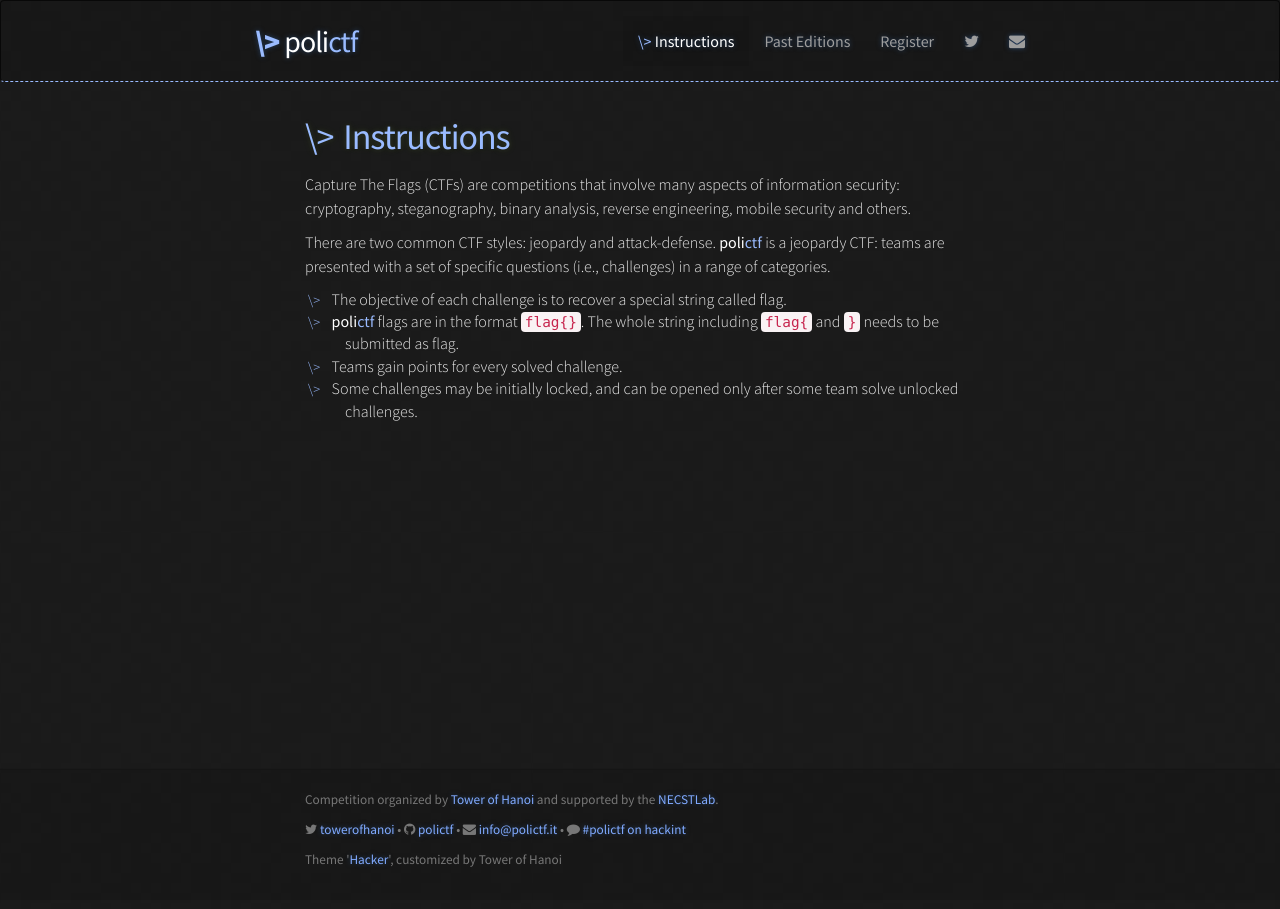
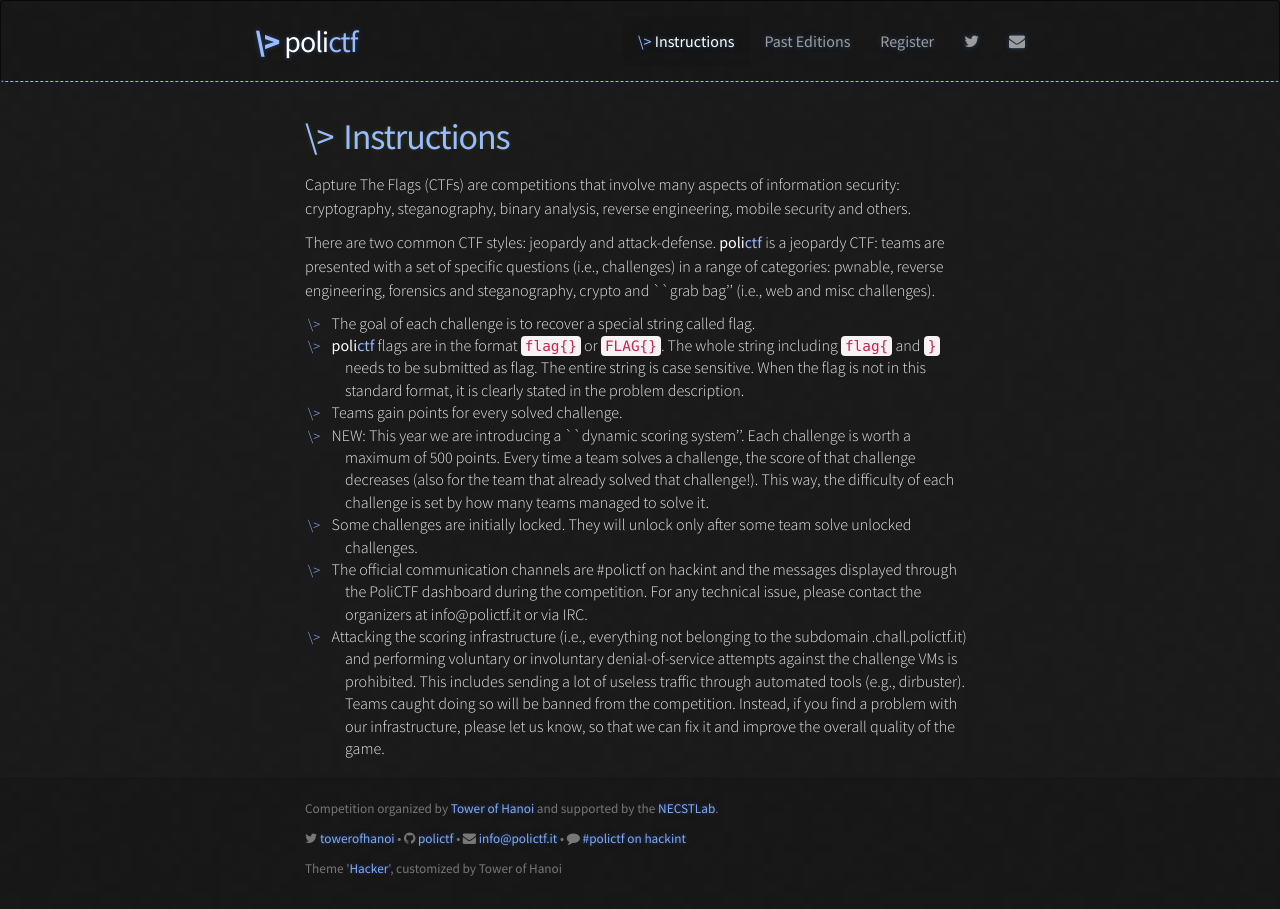
Before and after one commit to PoliCTF/2017.polictf.it, a Jekyll site: the page built from instructions.md, in a window 1280 px wide. Built offline with Jekyll 4.4.1, drawn with Linux system fonts in a browser that asks for light colours.

Commit message:
Upate instructions

```diff
--- a/instructions.md
+++ b/instructions.md
@@ -11,9 +11,31 @@
 cryptography, steganography, binary analysis, reverse engineering, mobile security and others.
 
 There are two common CTF styles: jeopardy and attack-defense.
-{{ site.polictf }} is a jeopardy CTF: teams are presented with a set of specific questions (i.e., challenges) in a range of categories.
+{{ site.polictf }} is a jeopardy CTF: teams are presented with a set of
+specific questions (i.e., challenges) in a range of categories: pwnable,
+reverse engineering, forensics and steganography, crypto and ``grab bag’’
+(i.e., web and misc challenges).
 
-* The objective of each challenge is to recover a special string called flag.
-* {{ site.polictf }} flags are in the format `flag{}`. The whole string including `flag{` and `}` needs to be submitted as flag.
+* The goal of each challenge is to recover a special string called flag.
+* {{ site.polictf }} flags are in the format `flag{}` or `FLAG{}`. The whole
+  string including `flag{` and `}` needs to be submitted as flag. The entire
+  string is case sensitive. When the flag is not in this standard format, it is
+  clearly stated in the problem description.
 * Teams gain points for every solved challenge.
-* Some challenges may be initially locked, and can be opened only after some team solve unlocked challenges.
+* NEW: This year we are introducing a ``dynamic scoring system’’. Each
+  challenge is worth a maximum of 500 points. Every time a team solves a
+  challenge, the score of that challenge decreases (also for the team that
+  already solved that challenge!). This way, the difficulty of each challenge
+  is set by how many teams managed to solve it.
+* Some challenges are initially locked. They will unlock only after some team
+  solve unlocked challenges.
+* The official communication channels are #polictf on hackint and the messages
+  displayed through the PoliCTF dashboard during the competition. For any
+  technical issue, please contact the organizers at info@polictf.it or via IRC.
+* Attacking the scoring infrastructure (i.e., everything not belonging to the
+  subdomain .chall.polictf.it) and performing voluntary or involuntary
+  denial-of-service attempts against the challenge VMs is prohibited. This
+  includes sending a lot of useless traffic through automated tools (e.g.,
+  dirbuster). Teams caught doing so will be banned from the competition.
+  Instead, if you find a problem with our infrastructure, please let us know,
+  so that we can fix it and improve the overall quality of the game.
```
